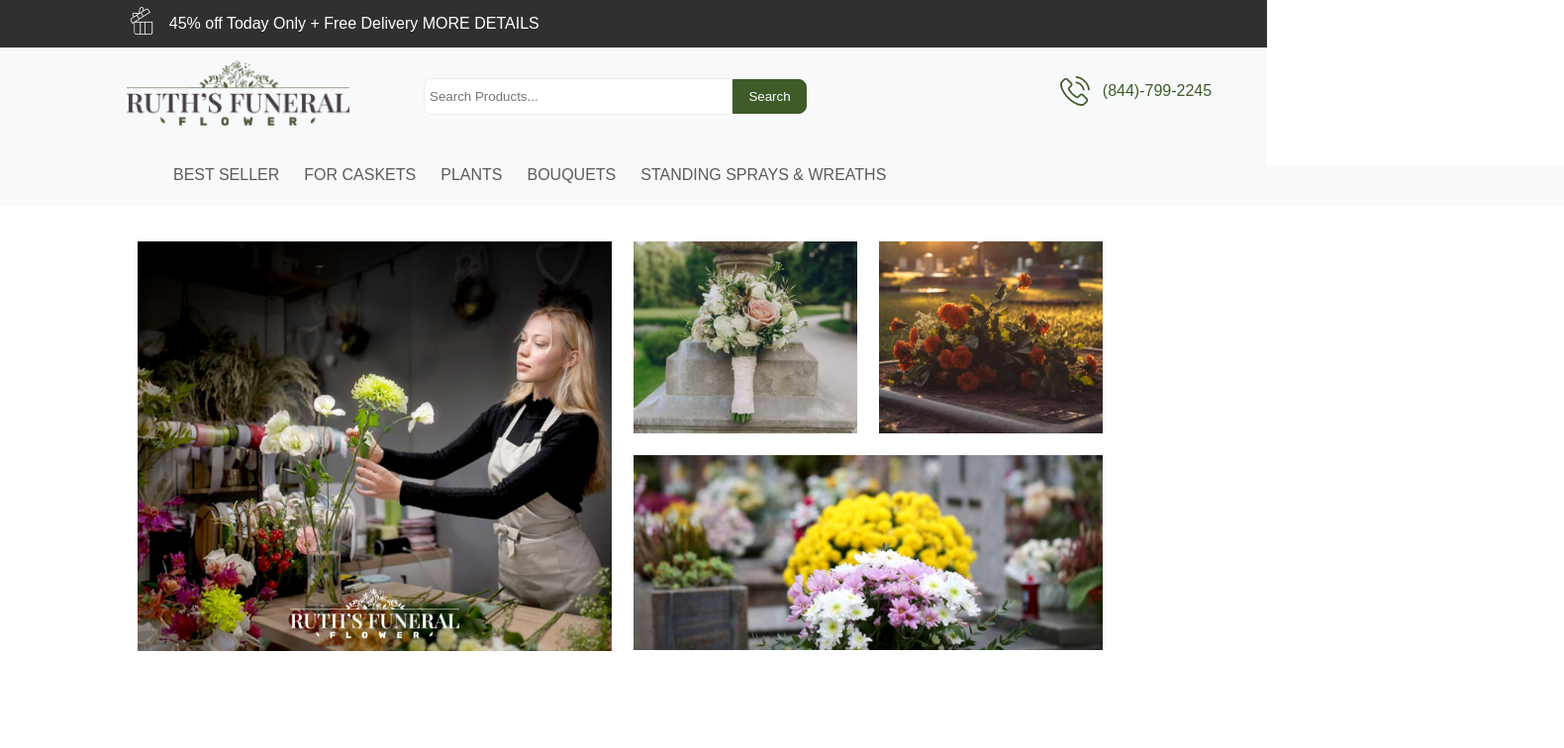
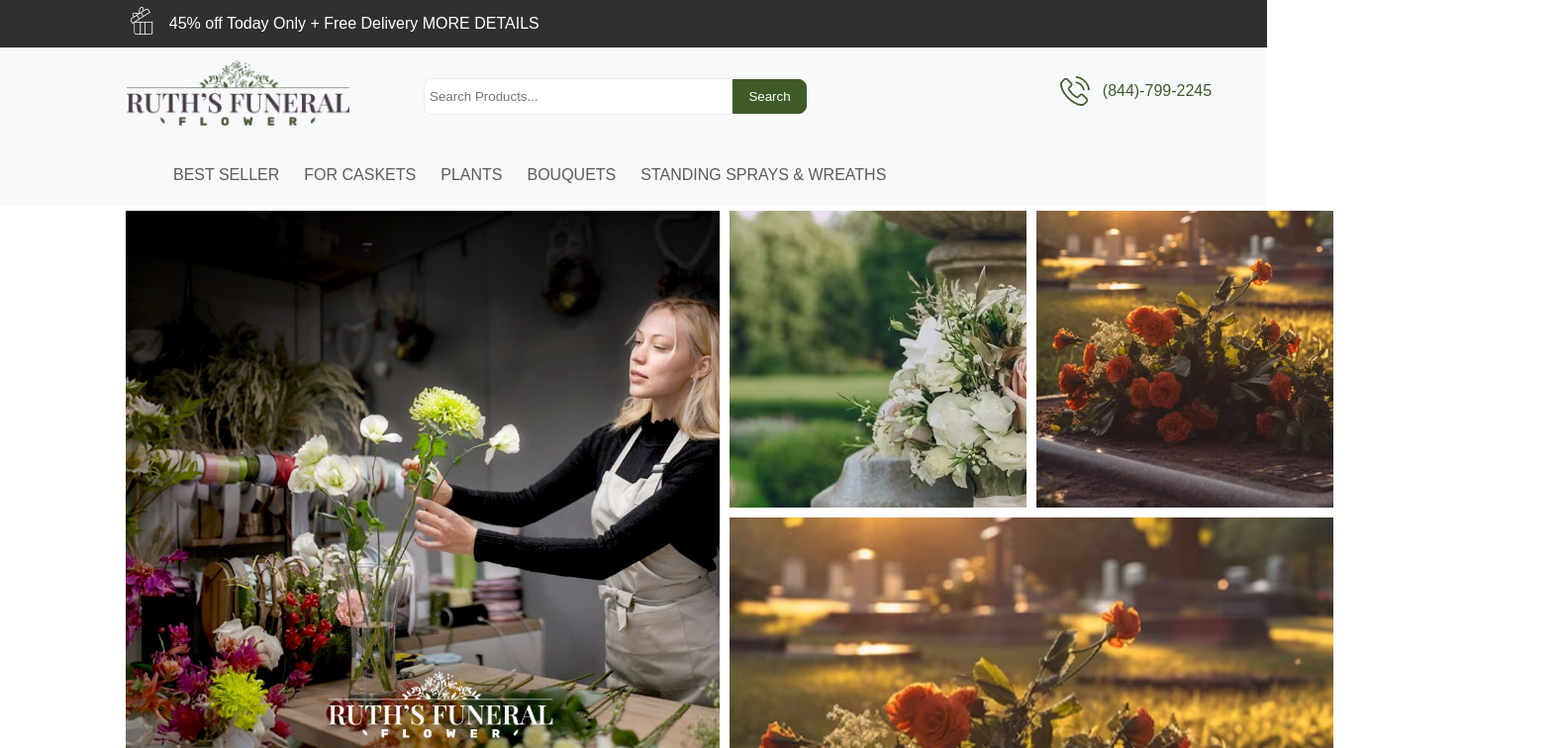
Before and after one commit to ozcanbayram/Luths-Funeral, an Angular app: page / in a window 1280 px wide. Shown: the top 756 px of the page at 99% size, 1580 px wide, since content can reach past the window. Built offline with nearby package versions, Linux system fonts and the light colour scheme.

Commit message:
new main page designed

```diff
--- a/src/app/logobanner/logobanner.component.css
+++ b/src/app/logobanner/logobanner.component.css
@@ -1,3 +1,5 @@
+/* logobanner.component.css */
+
 .logobanner {
     width: 100%;
     background-color: #F8F9FA;
@@ -64,16 +66,16 @@
 
 .nav-bar {
     height: 5vh;
-    padding: 0 150px;
     display: flex;
     flex-wrap: nowrap;
     flex-shrink: 0;
+    justify-content: flex-start;
 }
 
 .nav-bar nav {
     display: flex;
     justify-content: left;
-
+    margin-left: 150px;
 }
 
 .nav-bar nav ul {
@@ -95,6 +97,7 @@
     display: none;
 }
 
+.menuActive {}
 
 @media (max-width: 768px) {
     .menu {
@@ -127,8 +130,7 @@
     }
 
     .nav-bar {
-        height: 15vh;
-        padding: 0 150px;
+        height: 16vh;
         display: flex;
         flex-wrap: nowrap;
         flex-shrink: 0;
--- a/src/app/logobanner/logobanner.component.html
+++ b/src/app/logobanner/logobanner.component.html
@@ -1,4 +1,3 @@
-<!-- logobanner.component.html -->
 <div class="logobanner logo-bar">
     <img src="../assets/images/logo.png" alt="" class="logo">
     <input type="text" placeholder="Search Products..." class="search-bar search">
@@ -6,6 +5,7 @@
     <img src="../assets/images/telefon.png" alt="" class="contact phone">
     <p class="contact number">(844)-799-2245</p>
     <img src="../assets/images/menu.png" alt="menu button" width="40" class="menu" (click)="toggleMenu()">
+
 </div>
 <div class="logobanner nav-bar" [class.active]="menuActive">
     <nav>
--- a/src/app/logobanner/logobanner.component.ts
+++ b/src/app/logobanner/logobanner.component.ts
@@ -14,13 +14,9 @@ export class LogobannerComponent {
     'BOUQUETS',
     'STANDING SPRAYS & WREATHS'
   ];
-
   menuActive = false;
 
   toggleMenu() {
     this.menuActive = !this.menuActive;
   }
-
-
-
 }
--- a/src/app/main/main.component.css
+++ b/src/app/main/main.component.css
@@ -1,33 +1,63 @@
-.main-page {
-    padding: 25px;
-    margin-left: 8%;
+.containers {
+    width: 81%;
+    margin: 0px auto;
+    /* border: 1px solid black; */
+    display: flex;
+    flex-direction: row;
+}
+
+.box {
+    height: 200px;
+    margin: 5px;
+    justify-content: center;
+}
+
+.box1 {
+    background-color: aqua;
+    background-size: cover;
+    width: 600px;
+    height: 550px;
+    flex-shrink: 0;
+    background-image: url(../../assets/images/image1.png);
+}
+
+.box2 {
+    background-color: orange;
+    width: 300px;
+    height: 300px;
+    background-image: url(../../assets/images/image2.png);
+
+}
+
+.box3 {
+    background-color: pink;
+    width: 300px;
+    height: 300px;
+    background-image: url(../../assets/images/image3.png);
+    background-size: cover;
+}
+
+.box4 {
+    background-color: purple;
+    width: 610px;
+    height: 240px;
+    background-size: cover;
+    background-image: url(../../assets/images/image3.png);
+
+}
+
+.col1 {
+    display: flex;
+    flex-direction: column;
+}
+
+.col2 {
+    display: flex;
+    flex-direction: row;
     flex-wrap: wrap;
 }
 
-.photo {
-    /* margin: 20px; */
-    padding: 1%;
+.row1 {
     display: flex;
-    flex-wrap: wrap;
-    flex-shrink: 0;
+    flex-direction: column;
 }
-
-.photo1 {
-    width: 42.5%;
-    /* height: 50vh; */
-    float: left;
-}
-
-.photo2 {
-    width: 20%;
-    float: left;
-}
-
-.photo3 {
-    width: 20%;
-    display: block;
-}
-
-.photo4 {
-    width: 42%;
-}
--- a/src/app/main/main.component.html
+++ b/src/app/main/main.component.html
@@ -1,6 +1,24 @@
-<div class="main-page">
+<!-- <div class="main-page">
     <img src="./assets/images/image1.png" alt="" class="photo photo1">
     <img src="./assets/images/image2.png" alt="" class="photo photo2">
     <img src="./assets/images/image3.png" alt="" class="photo photo3">
     <img src="./assets/images/image4.png" alt="" class="photo photo4">
+</div> -->
+
+
+<div class="containers">
+
+    <div class="col1">
+        <div class="box box1"></div>
+    </div>
+
+    <div class="col2">
+
+        <div class="box box2"></div>
+        <div class="box box3"></div>
+        <div class="box box4"></div>
+
+
+    </div>
+
 </div>
```
